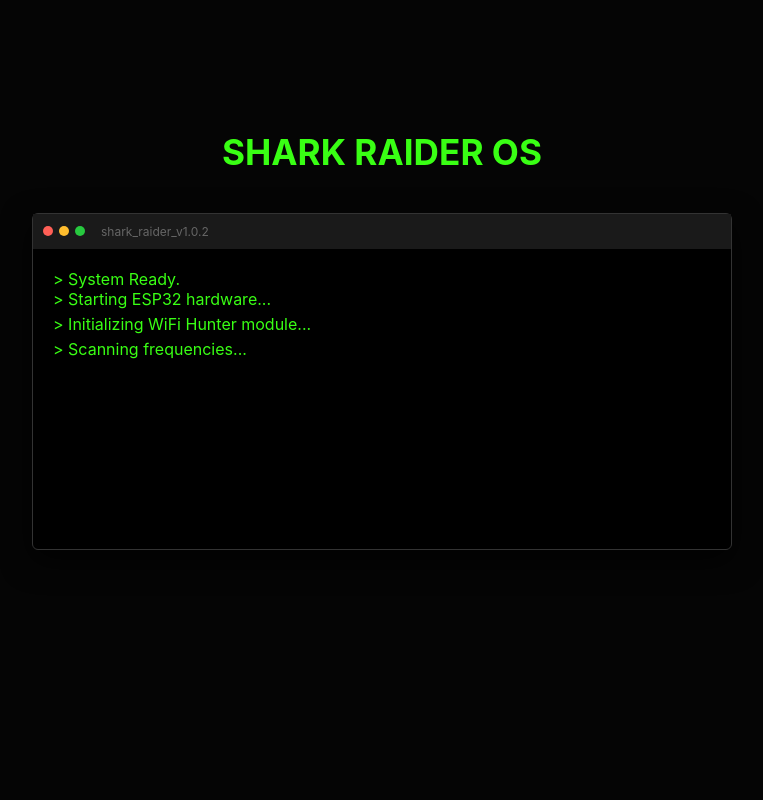
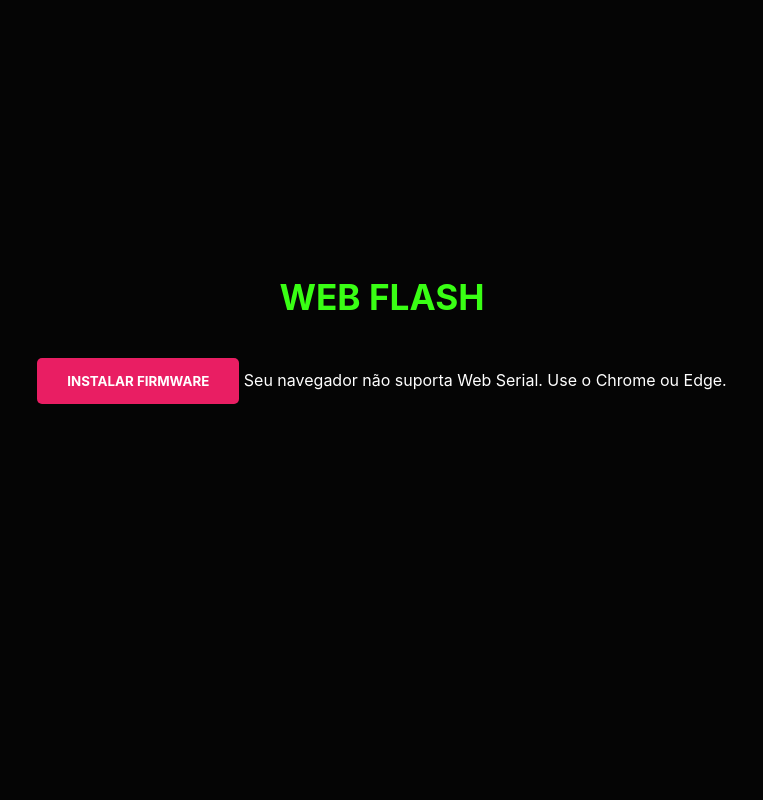
Before and after one commit to teraverso/shark-raider, a plain HTML site: page docs/index.html in a window 1280 px wide. Shown: the part 1460-2260 px from the top of the page, without its empty margins (258-1021 px from the left). Drawn offline with Linux system fonts and the light colour scheme; a script that the page names is missing.

```diff
--- a/docs/index.html
+++ b/docs/index.html
@@ -13,9 +13,9 @@
         <div class="nav-container">
             <a href="#home">Home</a>
             <a href="#features">Features</a>
-            <a href="#simulacao">Firmware</a>
+            <a href="#simulacao">Web Flash</a>
             <a href="#doacao">Donate</a>
-            <a href="#contato">Contact</a>
+            <a href="#contato">Community</a>
         </div>
     </nav>
 
@@ -60,18 +60,19 @@
         </section>
 
         <section id="simulacao">
-            <h2>Shark Raider OS</h2>
-            <div class="terminal-window">
-                <div class="terminal-header">
-                    <div class="dot red"></div>
-                    <div class="dot yellow"></div>
-                    <div class="dot green"></div>
-                    <span class="terminal-title">shark_raider_v1.0.2</span>
-                </div>
-                <div class="terminal-body" id="terminal-content">
-                    <p class="line">> System Ready.</p>
-                </div>
-            </div>
+            <h2>Web Flash</h2>
+            <!-- Componente do Instalador -->
+<div class="web-flasher-container">
+    <script type="module" src="https://unpkg.com"></script>
+
+    <esp-web-install-button manifest="manifest.json">
+        <button slot="activate" style="padding: 15px 30px; background-color: #e91e63; color: white; border: none; border-radius: 5px; cursor: pointer; font-weight: bold;">
+            INSTALAR FIRMWARE
+        </button>
+        <span slot="unsupported">Seu navegador não suporta Web Serial. Use o Chrome ou Edge.</span>
+    </esp-web-install-button>
+</div>
+
         </section>
 
         <section id="doacao">
@@ -87,7 +88,9 @@
                 <a href="https://t.me/sharkraider" target="_blank"><i class="fab fa-telegram"></i></a>
                 <a href="#" target="_blank"><i class="fab fa-linkedin"></i></a>
                 <a href="https://www.tiktok.com/@shark_raider" target="_blank"><i class="fab fa-tiktok"></i></a>
-                <a href="#"><i class="fas fa-envelope"></i></a>
+                <a href="#" target="_blank"><i class="fas fa-envelope"></i></a>
+
+            </div>
             </div>
         </section>
     </main>
```
Also changed, not shown: docs/manifest.json (added), 7 other files.
